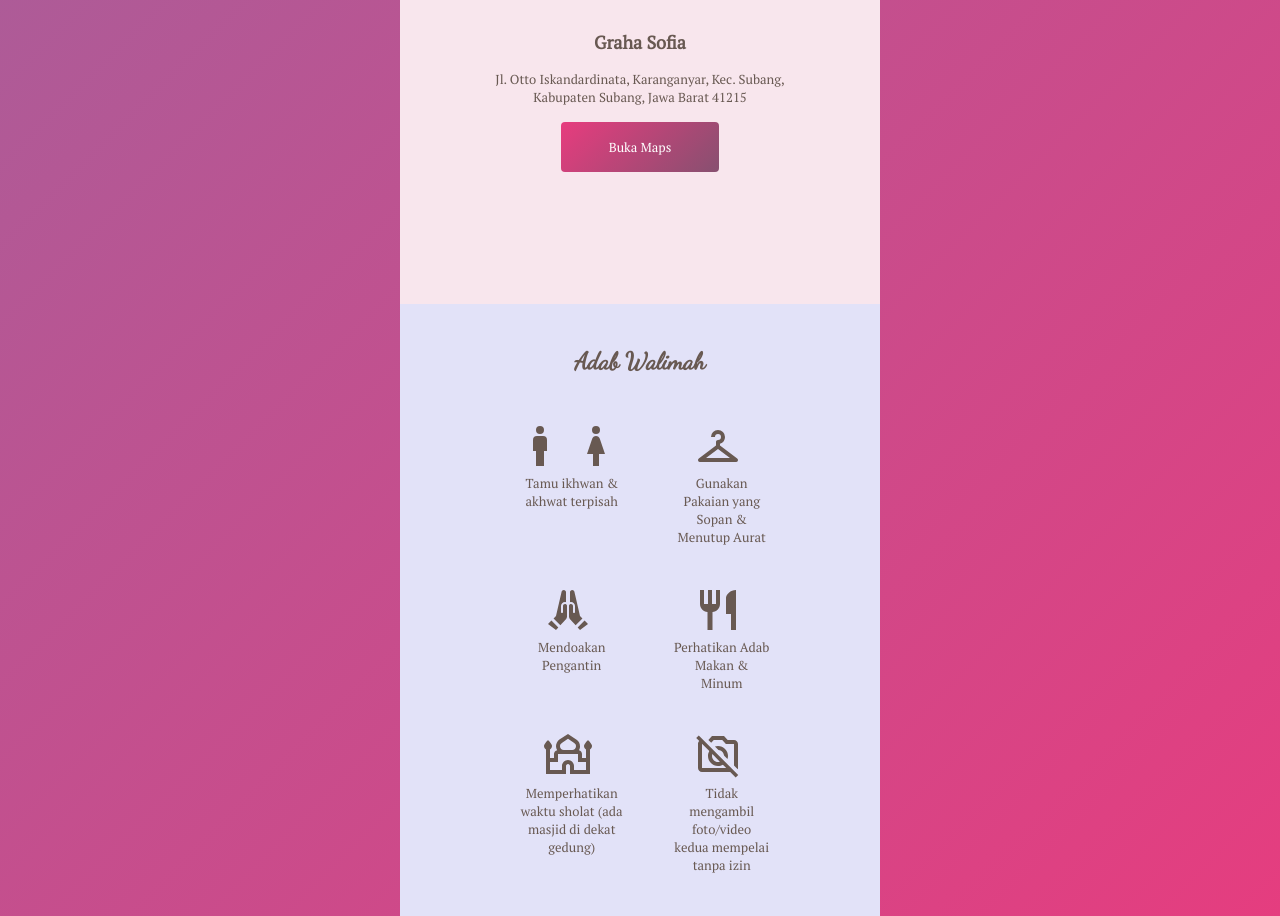
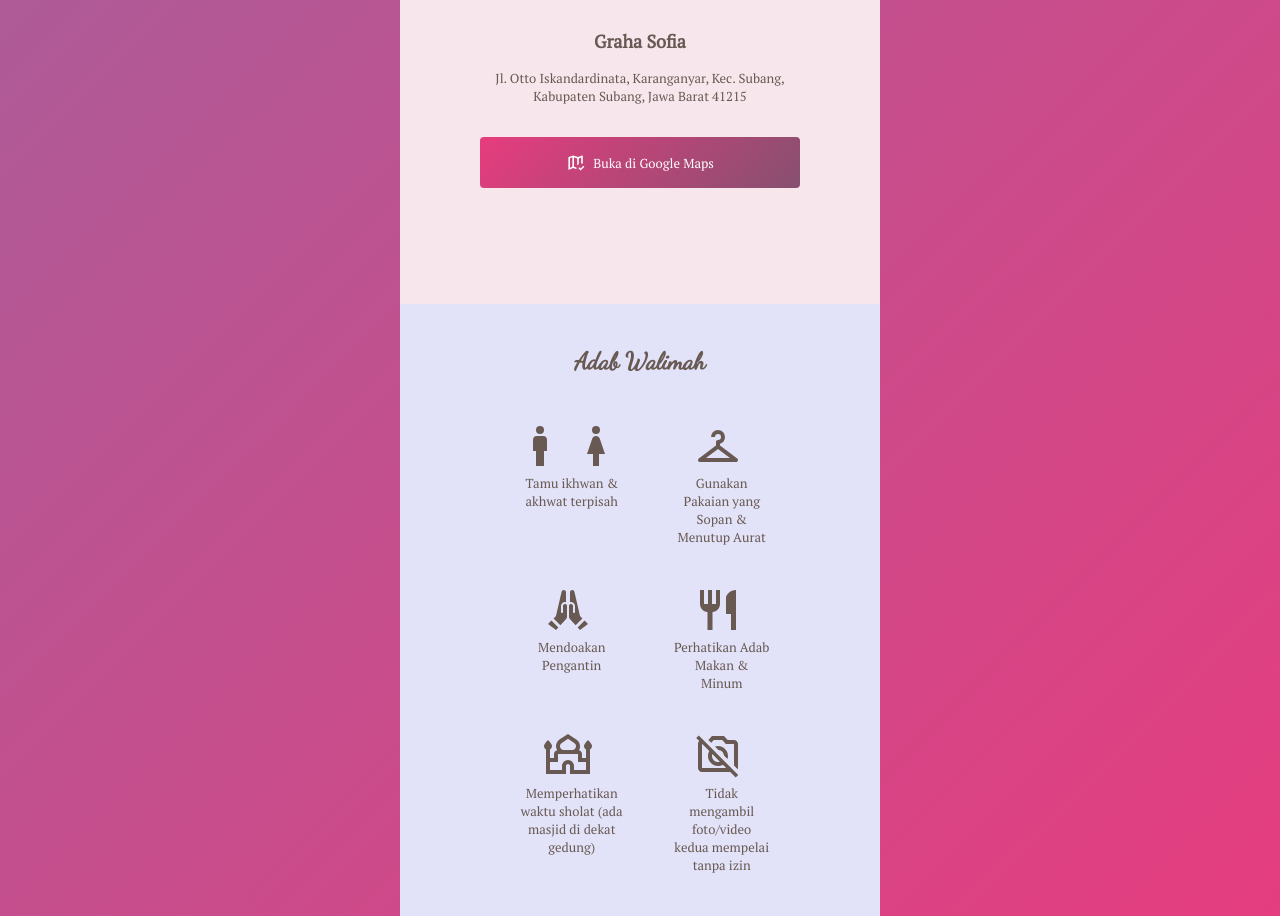
Before and after one commit to aminurmuda/our-wedding, a React (Create React App) app in the folder client/: page / in a window 1280 px wide. Shown: the part 2640-3556 px from the top of the page. Built offline with nearby package versions, Linux system fonts and the light colour scheme; grey boxes are pictures that could not be loaded.

Commit message:
style: update style location

```diff
--- a/client/src/Location.js
+++ b/client/src/Location.js
@@ -1,3 +1,5 @@
+import Icon from '@mdi/react';
+import { mdiMapCheckOutline } from '@mdi/js';
 function Location() {
     return (
         <div>
@@ -14,8 +16,8 @@ function Location() {
             </div>
             <p className="mt-1 font-size-1 bold mb-1">Graha Sofia</p>
             <p>Jl. Otto Iskandardinata, Karanganyar, Kec. Subang, Kabupaten Subang, Jawa Barat 41215</p>
-            <div className="m-2">
-                <a className="action-button" href="https://maps.app.goo.gl/Rb9hH9uaaTzxmfQn7" target="_blank" role="button" rel="noreferrer">Buka Maps</a>
+            <div className="mt-2">
+                <a className="center action-button" href="https://maps.app.goo.gl/Rb9hH9uaaTzxmfQn7" target="_blank" role="button" rel="noreferrer"><Icon size={0.8} path={mdiMapCheckOutline} className="mr-0-5" /> Buka di Google Maps</a>
             </div>
         </div>
     )
```
